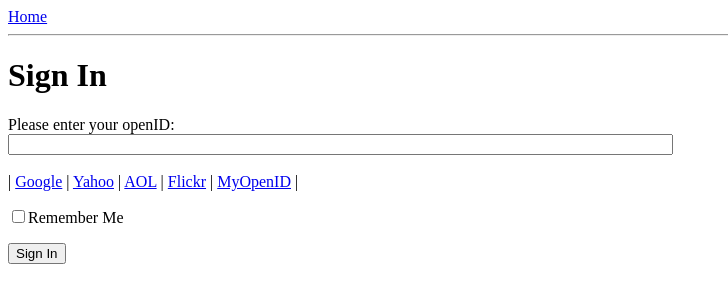
After one commit to RonaldZhao/microblog, a Flask app: page /login in a window 1280 px wide. The commit adds this page. Shown: the top 303 px of the page, without its empty margins (0-728 px from the left). Run offline with Flask 2, Linux system fonts and the light colour scheme.

Commit message:
web表单

```diff
--- a/app/__init__.py
+++ b/app/__init__.py
@@ -1,4 +1,6 @@
 from flask import Flask
 
 app = Flask(__name__)
+app.config.from_object('config')
+
 from app import views
--- /dev/null
+++ b/app/forms.py
@@ -0,0 +1,8 @@
+from flask_wtf import FlaskForm
+from wtforms import StringField, BooleanField
+from wtforms.validators import DataRequired
+
+
+class LoginForm(FlaskForm):
+    openid = StringField('openid', validators=[DataRequired()])
+    remember_me = BooleanField('remember_me', default=False)
--- a/app/templates/base.html
+++ b/app/templates/base.html
@@ -11,6 +11,15 @@
     <body>
         <div><a href="/">Home</a></div>
         <hr>
+        {% with messages = get_flashed_messages() %}
+        {% if messages %}
+        <ul>
+            {% for message in messages %}
+            <li>{{ message }}</li>
+            {% endfor %}
+        </ul>
+        {% endif %}
+        {% endwith %}
         {% block content %}{% endblock %}
     </body>
 </html>
--- /dev/null
+++ b/app/templates/login.html
@@ -0,0 +1,32 @@
+{% extends 'base.html' %}
+{% block content %}
+<script type="text/javascript">
+    function set_openid(openid, pr)
+    {
+        u = openid.search('<username>')
+        if (u != -1) {
+            // openid requires username
+            user = prompt('Enter your ' + pr + ' username:')
+            openid = openid.substr(0, u) + user
+        }
+        form = document.forms['login'];
+        form.elements['openid'].value = openid
+    }
+</script>
+<h1>Sign In</h1>
+<form action="" method="post" name="login">
+    {{ form.hidden_tag() }}
+    <p>
+        Please enter your openID:<br>
+        {{ form.openid(size=80) }}<br>
+        {% for error in form.openid.errors %}
+        <span style="color: red;">{{ error }}</span>
+        {% endfor %}<br>
+        |{% for pr in providers %}
+          <a href="javascript:set_openid('{{ pr.url }}', '{{ pr.name }}');">{{ pr.name }}</a> |
+        {% endfor %}
+    </p>
+    <p>{{ form.remember_me }}Remember Me</p>
+    <p><input type="submit" value="Sign In"></p>
+</form>
+{% endblock %}
--- a/app/views.py
+++ b/app/views.py
@@ -1,5 +1,6 @@
-from flask import render_template
+from flask import render_template, flash, redirect
 from app import app
+from .forms import LoginForm
 
 
 @app.route('/')
@@ -39,3 +40,18 @@ def index():
         user=user,
         comments=comments
     )
+
+
+@app.route('/login', methods=['GET', 'POST'])
+def login():
+    form = LoginForm()
+    if form.validate_on_submit():
+        flash('Login requested for OpenID="' + form.openid.data +
+              '", remember_me=' + str(form.remember_me.data))
+        return redirect('/')
+    return render_template(
+        'login.html',
+        title='Sign In',
+        form=form,
+        providers=app.config['OPENID_PROVIDERS']
+    )
```
Also changed, not shown: config.py (added, +10 -0 lines).
